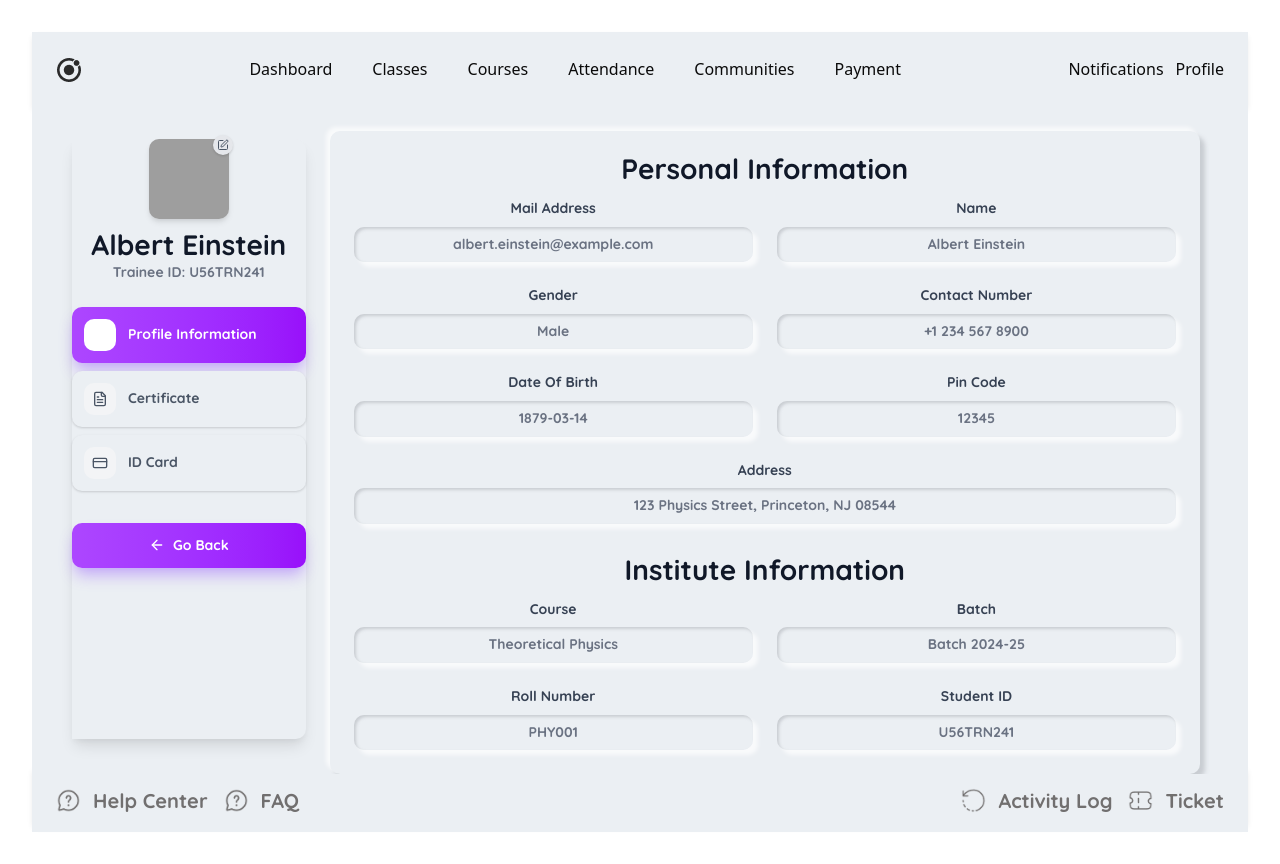
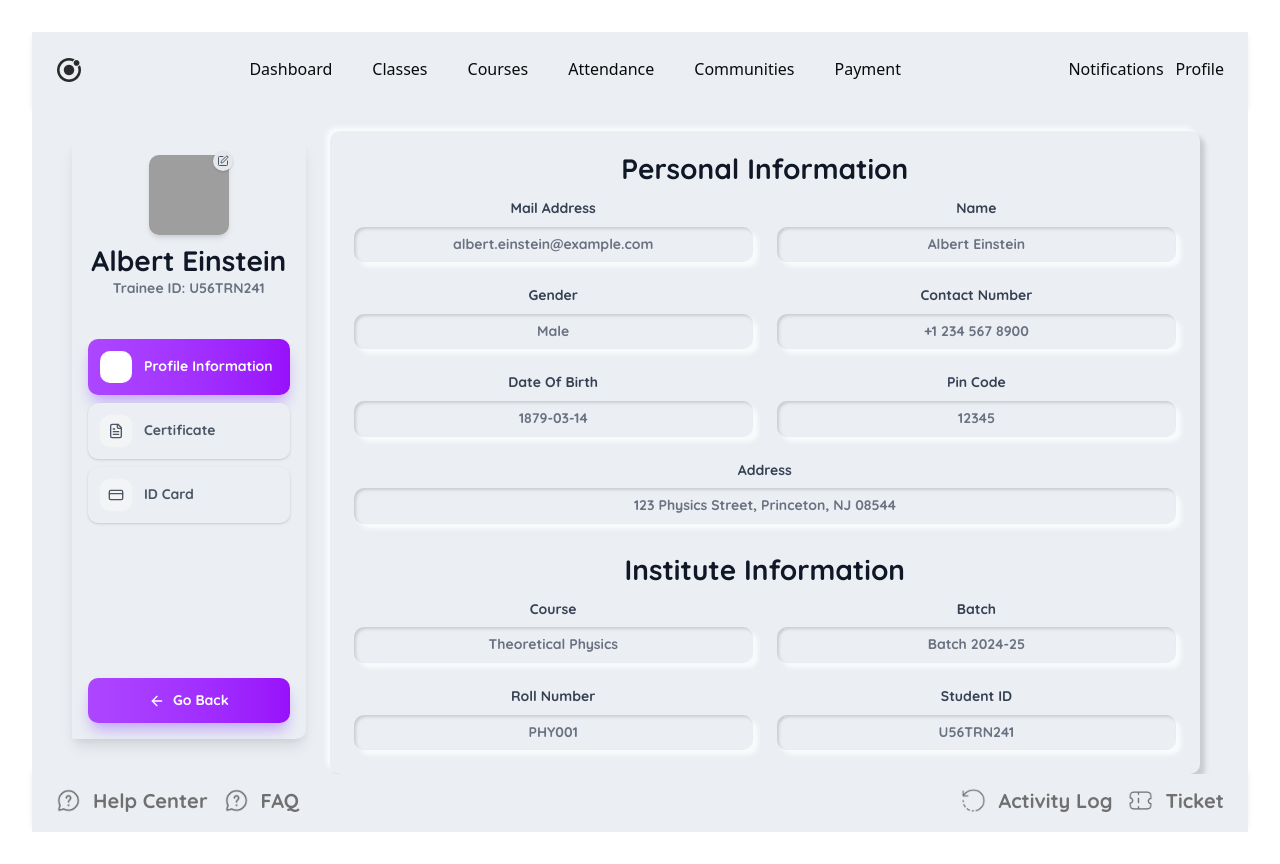
Before and after one commit to yoho-backend-team/lms-student-web, a React (Vite) app: page /profile in a window 1280 px wide. Built offline with nearby package versions, Linux system fonts and the light colour scheme; grey boxes are pictures that could not be loaded.

Commit message:
first update3

```diff
--- a/src/components/profile/ProfileSidebar.tsx
+++ b/src/components/profile/ProfileSidebar.tsx
@@ -22,7 +22,7 @@ const ProfileSidebar: React.FC<ProfileSidebarProps> = ({
 }) => {
   return (
     <div
-      className="w-64 min-p-2 rounded-r-lg"
+      className="w-64 min-p-2 rounded-r-lg flex flex-col overflow-hidden"
       style={{
         backgroundColor: '#EBEFF3',
         boxShadow: '0 10px 15px -3px rgba(0, 0, 0, 0.1), 0 4px 6px -2px rgba(0, 0, 0, 0.05)',
@@ -34,19 +34,25 @@ const ProfileSidebar: React.FC<ProfileSidebarProps> = ({
         width: '20%'
       }}
     >
+      {/* Profile Header - Fixed at top */}
+      <div className="flex-shrink-0 p-4">
         <ProfileHeader
           name={name}
           traineeId={traineeId}
           profileImage={profileImage}
         />
+      </div>
 
+      {/* Menu - Flexible middle section */}
+      <div className="flex-1 overflow-y-auto px-4">
         <ProfileMenu
           activeItem={activeMenuItem}
           onMenuItemClick={onMenuItemClick}
         />
+      </div>
 
-      {/* Go Back Button */}
-      <div className="mt-auto pt-8">
+      {/* Go Back Button - Fixed at bottom */}
+      <div className="flex-shrink-0 p-4">
         <button
           className="w-full bg-gradient-to-r from-purple-500 to-purple-600 text-white rounded-lg py-3 px-4 flex items-center justify-center space-x-2 font-medium transition-all duration-200"
           style={{
```
Also changed, not shown: src/assets/icons/profiles/personal inf active.png (added), src/assets/icons/profiles/personal information.png (added). Lines whose indentation alone changed are shown as unchanged.
